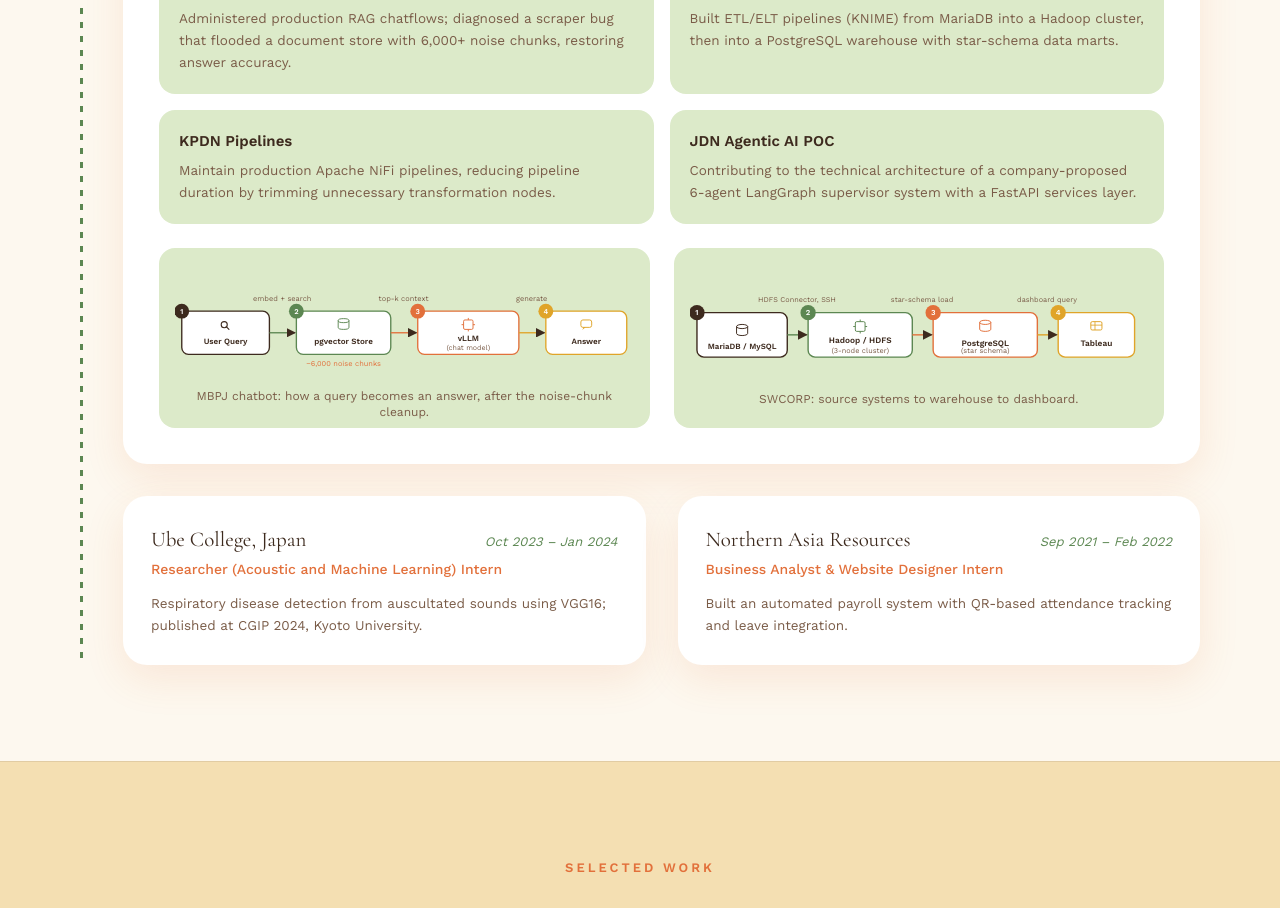
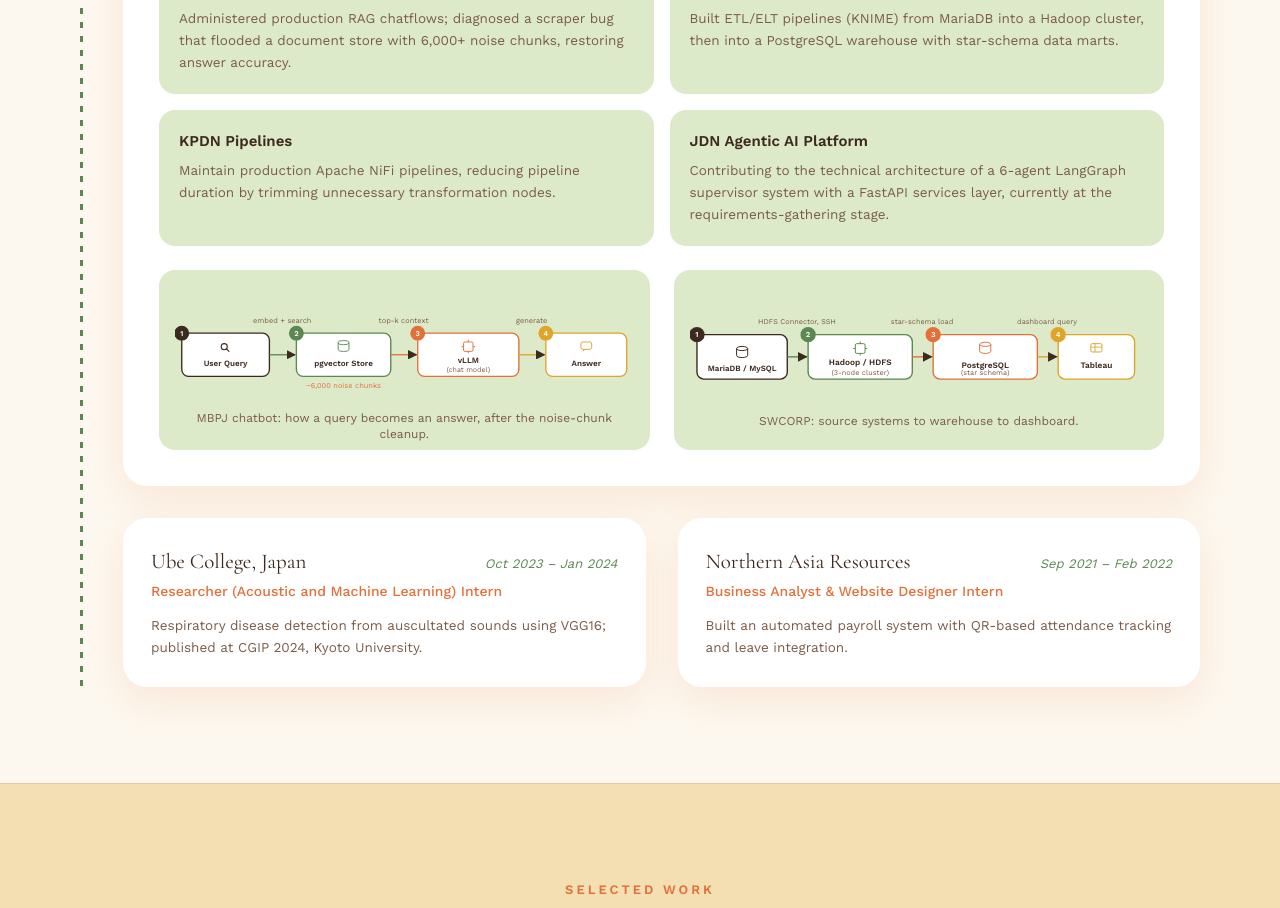
Before and after one commit to miliamacaroon/intan-kamilia-portfolio, a Next.js app: page / in a window 1280 px wide. Shown: the part 1740-2648 px from the top of the page. Built offline with nearby package versions, Linux system fonts and the light colour scheme.

Commit message:
Fix stale JDN wording on portfolio to match corrected resume

```diff
--- a/src/components/Experience.tsx
+++ b/src/components/Experience.tsx
@@ -16,8 +16,8 @@ const subProjects = [
     body: "Maintain production Apache NiFi pipelines, reducing pipeline duration by trimming unnecessary transformation nodes.",
   },
   {
-    title: "JDN Agentic AI POC",
-    body: "Contributing to the technical architecture of a company-proposed 6-agent LangGraph supervisor system with a FastAPI services layer.",
+    title: "JDN Agentic AI Platform",
+    body: "Contributing to the technical architecture of a 6-agent LangGraph supervisor system with a FastAPI services layer, currently at the requirements-gathering stage.",
   },
 ];
 
```
